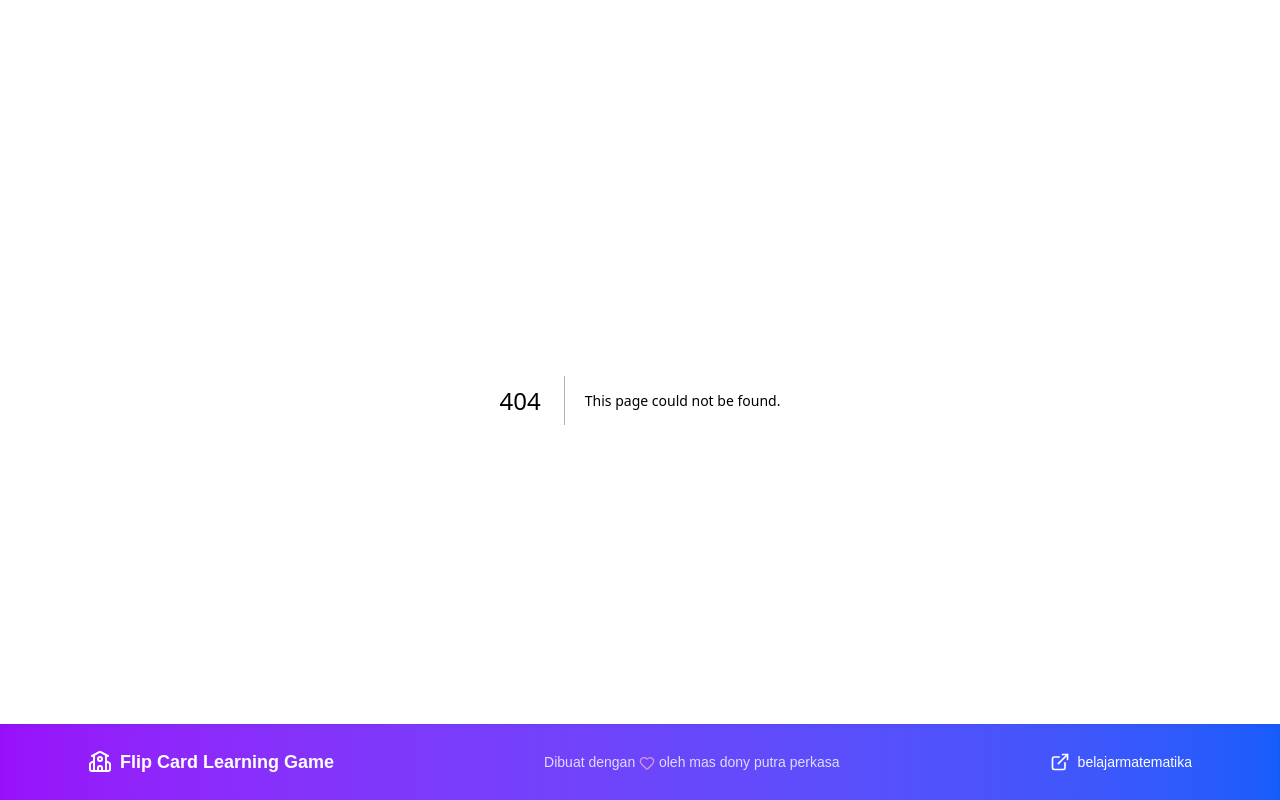
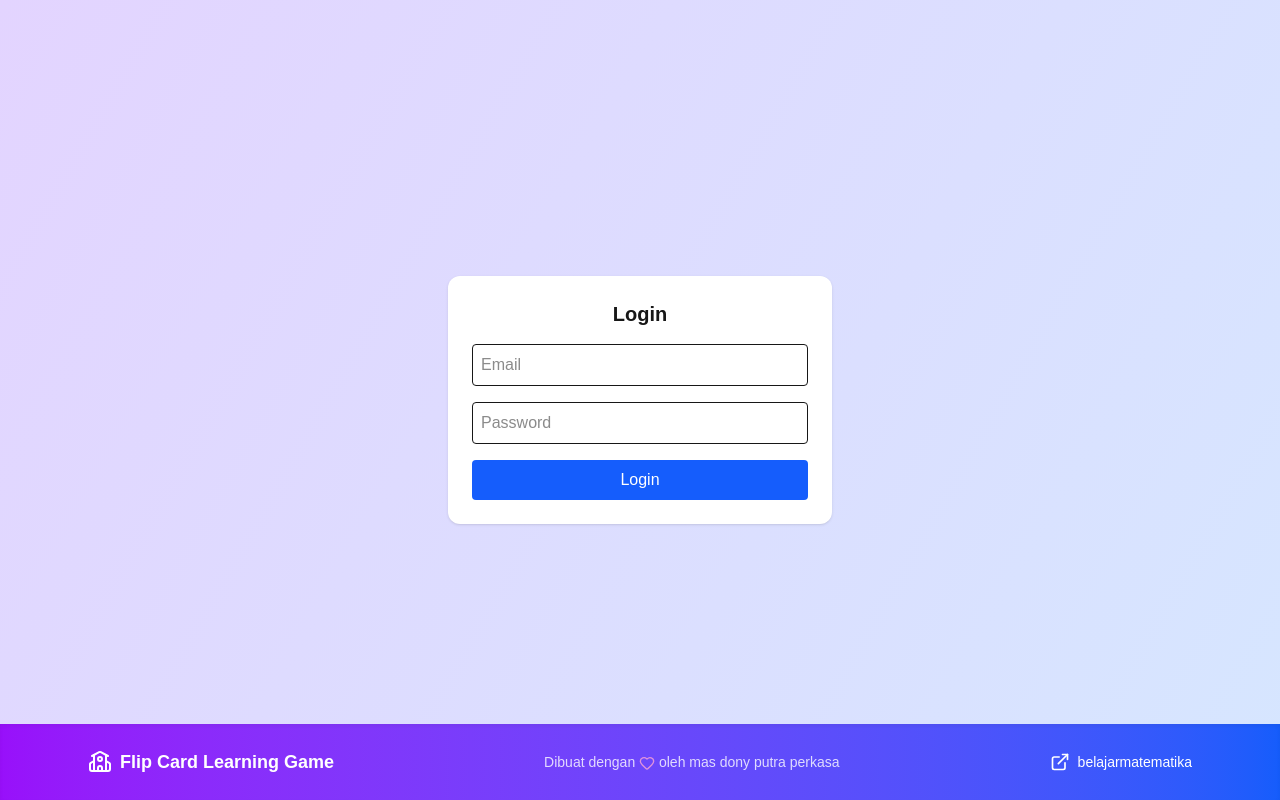
Before and after one commit to donyputraperkasa/flip-card-fe, a Next.js app: page /login in a window 1280 px wide. Before the commit this address had no page. Built offline with nearby package versions, Linux system fonts and the light colour scheme; no server answers.

Commit message:
add fitur login

```diff
--- /dev/null
+++ b/app/login/page.tsx
@@ -0,0 +1,63 @@
+"use client";
+
+import { useState } from "react";
+import { apiLogin } from "@/lib/auth/api";
+import { saveToken } from "@/lib/auth/auth";
+
+export default function LoginPage() {
+    const [email, setEmail] = useState("");
+    const [password, setPassword] = useState("");
+    const [loading, setLoading] = useState(false);
+    const [error, setError] = useState("");
+
+    async function handleLogin(e: React.FormEvent) {
+        e.preventDefault();
+        setLoading(true);
+        setError("");
+
+        try {
+        const res = await apiLogin(email, password);
+        saveToken(res.access_token);
+        window.location.href = "/admin"; // redirect setelah login
+        } catch (err) {
+        setError("Email atau password salah");
+        }
+
+        setLoading(false);
+    }
+
+    return (
+        <div className="min-h-screen flex items-center justify-center p-4">
+        <form
+            onSubmit={handleLogin}
+            className="bg-white shadow p-6 rounded-xl w-full max-w-sm space-y-4"
+        >
+            <h1 className="text-xl font-bold text-center">Login</h1>
+
+            {error && <p className="text-red-500">{error}</p>}
+
+            <input
+            type="email"
+            placeholder="Email"
+            className="border w-full p-2 rounded"
+            onChange={(e) => setEmail(e.target.value)}
+            />
+
+            <input
+            type="password"
+            placeholder="Password"
+            className="border w-full p-2 rounded"
+            onChange={(e) => setPassword(e.target.value)}
+            />
+
+            <button
+            type="submit"
+            disabled={loading}
+            className="bg-blue-600 text-white w-full py-2 rounded"
+            >
+            {loading ? "Loading..." : "Login"}
+            </button>
+        </form>
+        </div>
+    );
+}
--- a/app/page.tsx
+++ b/app/page.tsx
@@ -1,6 +1,12 @@
+"use client";
+
 import { Gamepad2, Settings, Sparkles } from "lucide-react";
+import { useState } from "react";
 
 export default function Home() {
+  const [showLogin, setShowLogin] = useState(false);
+  const [isLoggedIn, setIsLoggedIn] = useState(false);
+
   return (
     <div className="min-h-screen bg-gradient-to-br from-purple-200 via-purple-300 to-blue-300 flex flex-col items-center justify-center p-10 text-center">
 
@@ -17,26 +23,85 @@ export default function Home() {
       </div>
 
       <div className="flex gap-6 mt-6">
-        <a
-          href="/game"
+        <button
+          onClick={() => {
+            if (!isLoggedIn) setShowLogin(true);
+            else window.location.href = "/game";
+          }}
           className="flex items-center gap-2 bg-purple-600 text-white px-7 py-3 rounded-xl shadow-lg hover:bg-purple-700 transition text-xl"
         >
           <Gamepad2 className="w-6 h-6" />
           Main Game
-        </a>
+        </button>
 
-        <a
-          href="/admin/questions"
+        <button
+          onClick={() => {
+            if (!isLoggedIn) setShowLogin(true);
+            else window.location.href = "/admin/questions";
+          }}
           className="flex items-center gap-2 bg-white text-purple-700 px-7 py-3 rounded-xl shadow-lg hover:bg-gray-100 transition text-xl"
         >
           <Settings className="w-6 h-6" />
           Kelola Soal
-        </a>
+        </button>
+        <button
+          onClick={() => setShowLogin(true)}
+          className="flex items-center gap-2 bg-blue-600 text-white px-7 py-3 rounded-xl shadow-lg hover:bg-blue-700 transition text-xl"
+        >
+          Login
+        </button>
       </div>
 
       <p className="text-gray-800 mt-12 opacity-60">
         Dibuat oleh <span className="font-semibold">Dony Putra Perkasa</span> untuk pengalaman belajar yang lebih kreatif 🎓
       </p>
+
+      {showLogin && (
+        <div onClick={() => setShowLogin(false)} className="fixed inset-0 bg-black/60 backdrop-blur-sm flex items-center justify-center z-50">
+          <div onClick={(e) => e.stopPropagation()} className="bg-white p-8 rounded-2xl shadow-2xl w-[90%] max-w-md text-center">
+            <h2 className="text-3xl font-bold text-purple-700 mb-4">Login</h2>
+
+            <form
+              onSubmit={(e) => {
+                e.preventDefault();
+                // TODO: panggil API login nanti
+                setIsLoggedIn(true);
+                setShowLogin(false);
+              }}
+              className="flex flex-col gap-4"
+            >
+              <input
+                type="email"
+                placeholder="Email"
+                className="w-full border border-gray-300 rounded-lg p-2"
+                required
+              />
+
+              <input
+                type="password"
+                placeholder="Password"
+                className="w-full border border-gray-300 rounded-lg p-2"
+                required
+              />
+
+              <button
+                type="submit"
+                className="w-full bg-purple-600 hover:bg-purple-700 text-white py-2 rounded-lg"
+              >
+                Login
+              </button>
+
+              <button
+                type="button"
+                onClick={() => setShowLogin(false)}
+                className="w-full bg-gray-400 hover:bg-gray-500 text-white py-2 rounded-lg"
+              >
+                Batal
+              </button>
+            </form>
+          </div>
+        </div>
+      )}
     </div>
   );
 }
--- /dev/null
+++ b/lib/auth/api.ts
@@ -0,0 +1,24 @@
+// lib/auth/api.ts
+export const API_URL = process.env.NEXT_PUBLIC_API_URL;
+
+export async function apiLogin(email: string, password: string) {
+    const res = await fetch(`${API_URL}/auth/login`, {
+        method: "POST",
+        headers: { "Content-Type": "application/json" },
+        body: JSON.stringify({ email, password }),
+    });
+
+    if (!res.ok) throw new Error("Login gagal");
+
+  return res.json(); // { access_token }
+}
+
+export async function apiGetQuestions(token: string) {
+    const res = await fetch(`${API_URL}/questions`, {
+        headers: {
+        Authorization: `Bearer ${token}`,
+        },
+    });
+
+    return res.json();
+}
--- /dev/null
+++ b/lib/auth/auth.ts
@@ -0,0 +1,19 @@
+// lib/auth/auth.ts
+
+export function saveToken(token: string) {
+    if (typeof window !== "undefined") {
+        localStorage.setItem("token", token);
+    }
+}
+
+export function getToken(): string | null {
+    if (typeof window === "undefined") return null;
+    return localStorage.getItem("token");
+}
+
+export function logout() {
+    if (typeof window !== "undefined") {
+        localStorage.removeItem("token");
+        window.location.href = "/login";
+    }
+}
--- /dev/null
+++ b/lib/hooks/useAuth.ts
@@ -0,0 +1,22 @@
+// lib/hooks/useAuth.ts
+"use client";
+
+import { useEffect, useState } from "react";
+import { getToken } from "../auth/auth";
+import { useRouter } from "next/navigation";
+
+export function useAuth() {
+    const [token, setToken] = useState<string | null>(null);
+    const router = useRouter();
+
+    useEffect(() => {
+        const t = getToken();
+        if (!t) {
+        router.push("/login");
+        } else {
+        setToken(t);
+        }
+    }, []);
+
+  return token; // null jika belum siap
+}
```
Also changed, not shown: lib/types/index.ts (added, +19 -0 lines).
